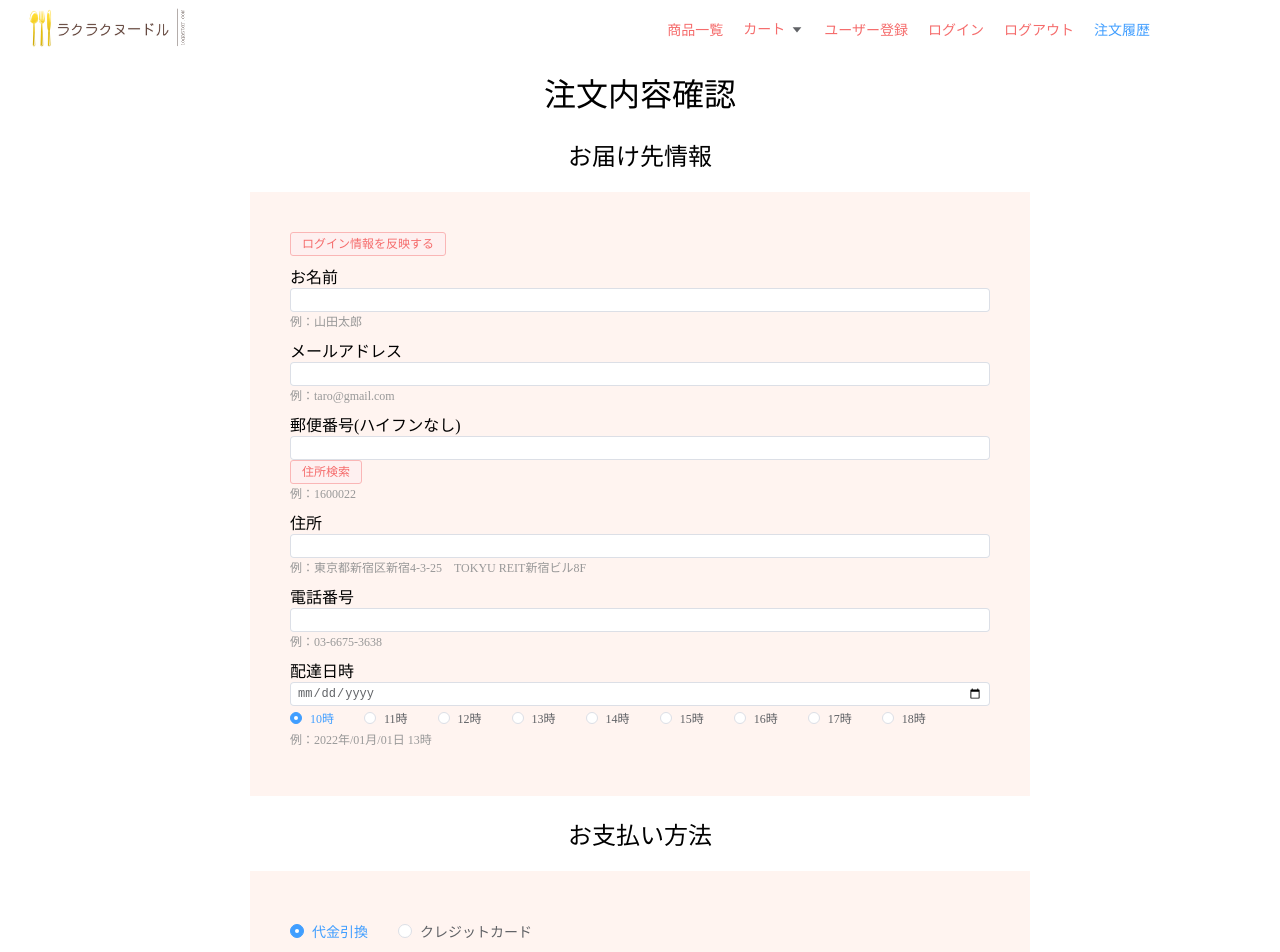
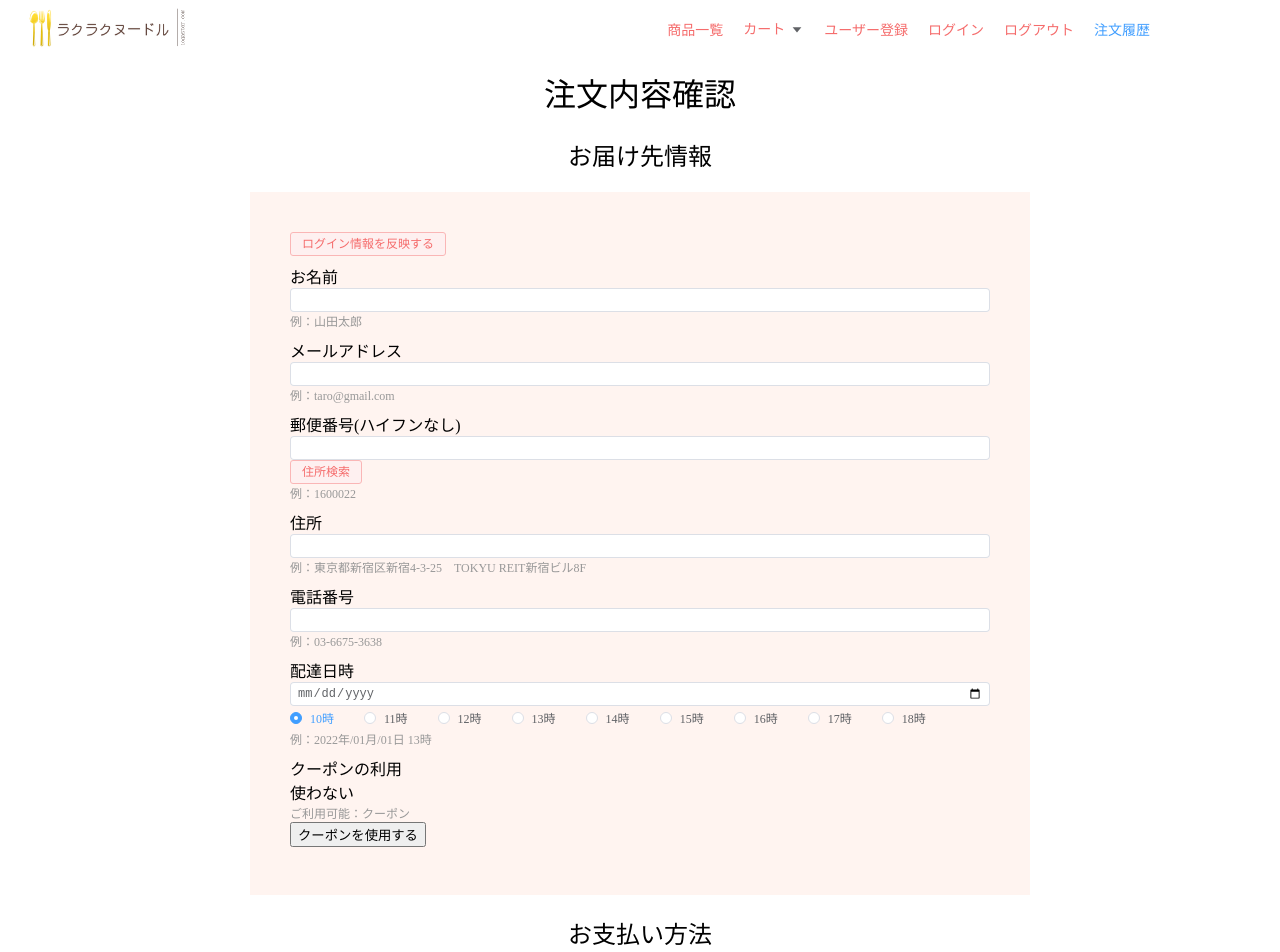
Before and after one commit to Mmy26/vue3-ecsite, a Vue app: page /orderConfirm in a window 1280 px wide. Shown: the top 952 px of the page. Built offline with nearby package versions, Linux system fonts and the light colour scheme.

Commit message:
フォームにクーポン項目を作成

```diff
--- a/src/components/OrderItemFormList.vue
+++ b/src/components/OrderItemFormList.vue
@@ -5,8 +5,10 @@ import type { OrderItem } from "@/types/OrderItem";
 import { User } from "@/types/User";
 import { inject, onMounted, ref } from "vue";
 import { Delete } from "@element-plus/icons-vue";
+import { Coupon } from "@/types/Coupon";
 const fits = ["fill", "contain", "cover", "none", "scale-down"];
 const orderStore = inject(CartListKey);
+const showCoupon = ref(false);
 
 if (!orderStore) {
   throw new Error("");
@@ -39,6 +41,7 @@ onMounted(() => {
   if (currentOrderList.value.length === 0) {
     showOrderItem.value = false;
   }
+  const currentCoupon = orderStore.coupon.value;
 });
 /**
  * 合計金額が8000円以下の場合は送料を表示する.
@@ -169,6 +172,15 @@ const pass = ref(location.pathname);
           <el-col :span="6"></el-col>
         </el-row>
 
+        <el-row :gutter="0" v-show="showCoupon">
+          <el-col :span="6"></el-col>
+          <el-col :span="6" class="left coupon"> クーポン使用：</el-col>
+          <el-col :span="6" class="right coupon">
+            <div>-{{ orderStore.coupon.value.price }}円</div>
+          </el-col>
+          <el-col :span="6"></el-col>
+        </el-row>
+
         <el-row :gutter="0" class="total-price">
           <el-col :span="6"></el-col>
           <el-col :span="6" class="left"> ご注文金額合計：</el-col>
@@ -228,4 +240,9 @@ table td {
 .tax {
   margin-top: 20px;
 }
+
+.coupon {
+  color: rgb(168, 168, 168);
+  font-size: 15px;
+}
 </style>
--- a/src/providers/useCartProvider.ts
+++ b/src/providers/useCartProvider.ts
@@ -5,10 +5,12 @@ import { OrderTopping } from "@/types/OrderTopping";
 import { OrderItem } from "@/types/OrderItem";
 import { reactive, ref, toRefs, type InjectionKey } from "vue";
 import { Order } from "@/types/Order";
+import { Coupon } from "@/types/Coupon";
 
 //stateの型を定義
 type OrderStateType = {
   userOrderInfo: Order;
+  coupon: Coupon;
 };
 //payloadの型を定義
 type AddCartPayloadType = {
@@ -37,6 +39,7 @@ export const useOrderProvider = () => {
       new User(0, "", "", "", "", "", ""),
       Array<OrderItem>()
     ),
+    coupon: new Coupon(0, "",0),
   });
   /**
    *カートに商品を追加する.
--- a/src/types/Coupon.ts
+++ b/src/types/Coupon.ts
@@ -3,7 +3,9 @@ export class Coupon {
     // id
     private _id: number,
     // クーポン名
-    private _name: string
+    private _name: string,
+    // 価格
+    private _price: number
   ) {}
 
   public get id(): number {
@@ -21,4 +23,12 @@ export class Coupon {
   public set name(name: string) {
     this._name = name;
   }
+
+  public get price(): number {
+    return this._price;
+  }
+
+  public set price(price: number) {
+    this._price = price;
+  }
 }
--- a/src/views/ItemDetail.vue
+++ b/src/views/ItemDetail.vue
@@ -7,6 +7,7 @@ import { computed } from "@vue/reactivity";
 import { useRoute, useRouter } from "vue-router";
 import { CartListKey } from "@/providers/useCartProvider";
 import ToppingImg from "../components/ToppingImg.vue";
+import { Coupon } from "@/types/Coupon";
 
 const store = inject(CartListKey);
 if (!store) {
@@ -65,6 +66,7 @@ console.log(selectItemSize.value);
 const getCoupon = () => {
   canClickCoupon.value = true;
   couponMessage.value = "クーポンを取得しました";
+  store.coupon.value = new Coupon(1, "200円OFF",200);
 };
 
 /**
--- a/src/views/OrderConfirm.vue
+++ b/src/views/OrderConfirm.vue
@@ -26,6 +26,8 @@ const addressError = ref("");
 const telephoneError = ref("");
 const deliveryDateError = ref("");
 const checkError = ref(true);
+const showUseCoupon = ref(true);
+const couponMessage = ref("クーポンを使用する");
 
 const router = useRouter();
 const orderStore = inject(CartListKey);
@@ -51,6 +53,21 @@ const getUserInfo = () => {
   zipCode.value = userInfo.zipcode;
   address.value = userInfo.address;
   telephone.value = userInfo.telephone;
+};
+
+/**
+ * クーポンを使う.
+ */
+const useCoupon = () => {
+  if (showUseCoupon.value === true) {
+    // クーポン利用の表示切り替え
+    showUseCoupon.value = false;
+    couponMessage.value = "クーポンを利用しない";
+  } else {
+    showUseCoupon.value = true;
+    couponMessage.value = "クーポンを利用する";
+  }
+  console.log("ok");
 };
 
 /**
@@ -336,6 +353,20 @@ const getAddress = async () => {
             <div class="ex">例：2022年/01月/01日 13時</div>
             <div class="errorMessages">{{ deliveryDateError }}</div>
           </div>
+          <div class="row">
+            <div class="input-field">
+              <div>クーポンの利用</div>
+              <div v-if="showUseCoupon">使わない</div>
+              <div v-else>使う：{{ orderStore.coupon.value.name }}クーポン</div>
+              <div class="ex">
+                ご利用可能：{{ orderStore.coupon.value.name }}クーポン
+              </div>
+              <button type="button" @click="useCoupon">
+                {{ couponMessage }}
+              </button>
+            </div>
+            <div class="errorMessages">{{ telephoneError }}</div>
+          </div>
         </div>
       </div>
 
```
